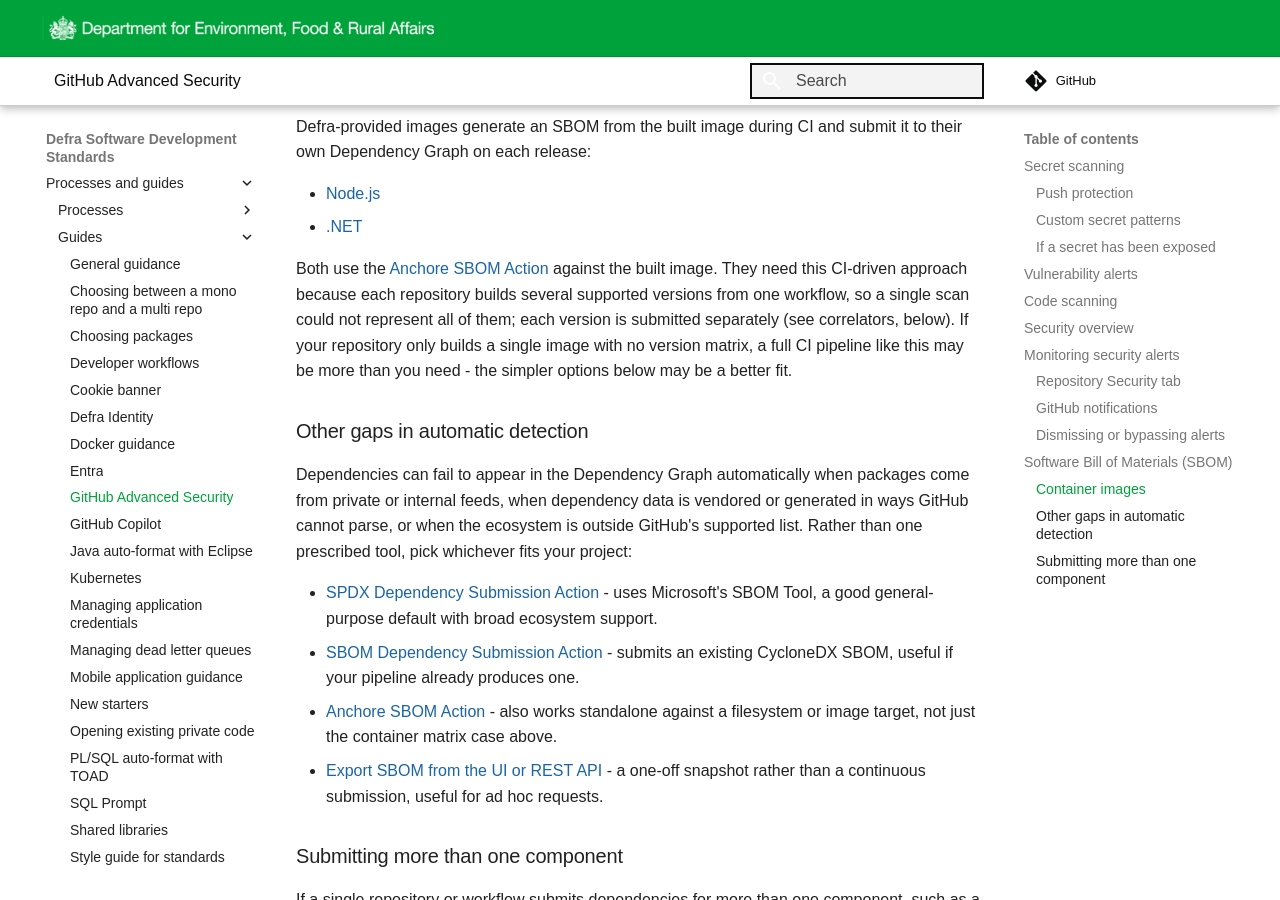
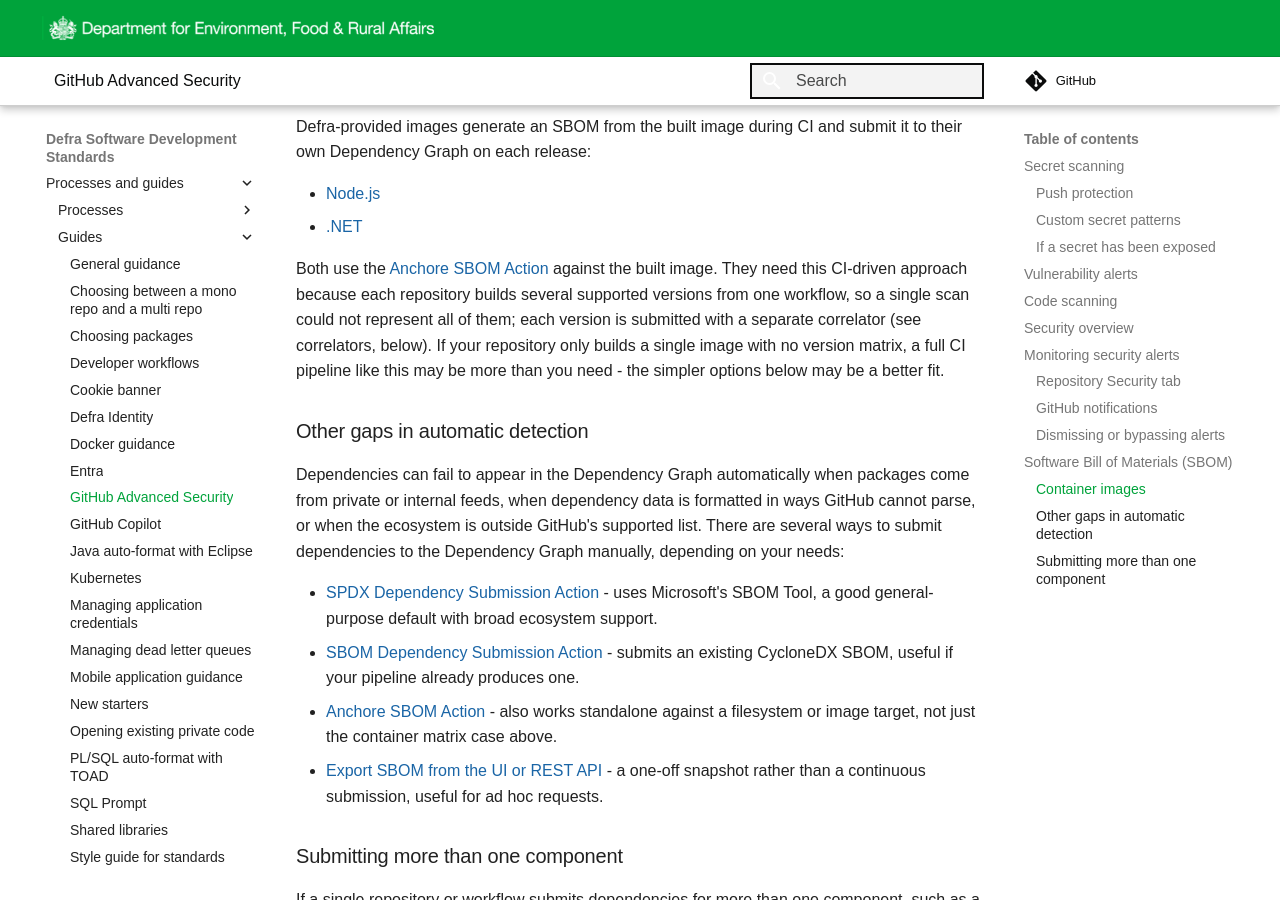
Before and after one commit to DEFRA/software-development-standards, an MkDocs documentation site: the page built from docs/guides/github_advanced_security.md, in a window 1280 px wide and 900 px high, scrolled down 3913 px. Built offline with MkDocs 1.6.1 and Material for MkDocs 9.7.7, drawn with Linux system fonts in a browser that asks for light colours; some web fonts are replaced; comment, search, counter and statistics services are not loaded.

Commit message:
Tweak wording

```diff
--- a/docs/guides/github_advanced_security.md
+++ b/docs/guides/github_advanced_security.md
@@ -121,11 +121,11 @@ Defra-provided images generate an SBOM from the built image during CI and submit
 - [Node.js](https://github.com/DEFRA/defra-docker-node)
 - [.NET](https://github.com/DEFRA/defra-docker-dotnetcore)
 
-Both use the [Anchore SBOM Action](https://github.com/marketplace/actions/anchore-sbom-action) against the built image. They need this CI-driven approach because each repository builds several supported versions from one workflow, so a single scan could not represent all of them; each version is submitted separately (see correlators, below). If your repository only builds a single image with no version matrix, a full CI pipeline like this may be more than you need - the simpler options below may be a better fit.
+Both use the [Anchore SBOM Action](https://github.com/marketplace/actions/anchore-sbom-action) against the built image. They need this CI-driven approach because each repository builds several supported versions from one workflow, so a single scan could not represent all of them; each version is submitted with a separate correlator (see correlators, below). If your repository only builds a single image with no version matrix, a full CI pipeline like this may be more than you need - the simpler options below may be a better fit.
 
 ### Other gaps in automatic detection
 
-Dependencies can fail to appear in the Dependency Graph automatically when packages come from private or internal feeds, when dependency data is vendored or generated in ways GitHub cannot parse, or when the ecosystem is outside GitHub's supported list. Rather than one prescribed tool, pick whichever fits your project:
+Dependencies can fail to appear in the Dependency Graph automatically when packages come from private or internal feeds, when dependency data is formatted in ways GitHub cannot parse, or when the ecosystem is outside GitHub's supported list. There are several ways to submit dependencies to the Dependency Graph manually, depending on your needs:
 
 - [SPDX Dependency Submission Action](https://github.com/marketplace/actions/spdx-dependency-submission-action) - uses Microsoft's SBOM Tool, a good general-purpose default with broad ecosystem support.
 - [SBOM Dependency Submission Action](https://github.com/marketplace/actions/sbom-submission-action) - submits an existing CycloneDX SBOM, useful if your pipeline already produces one.
```
